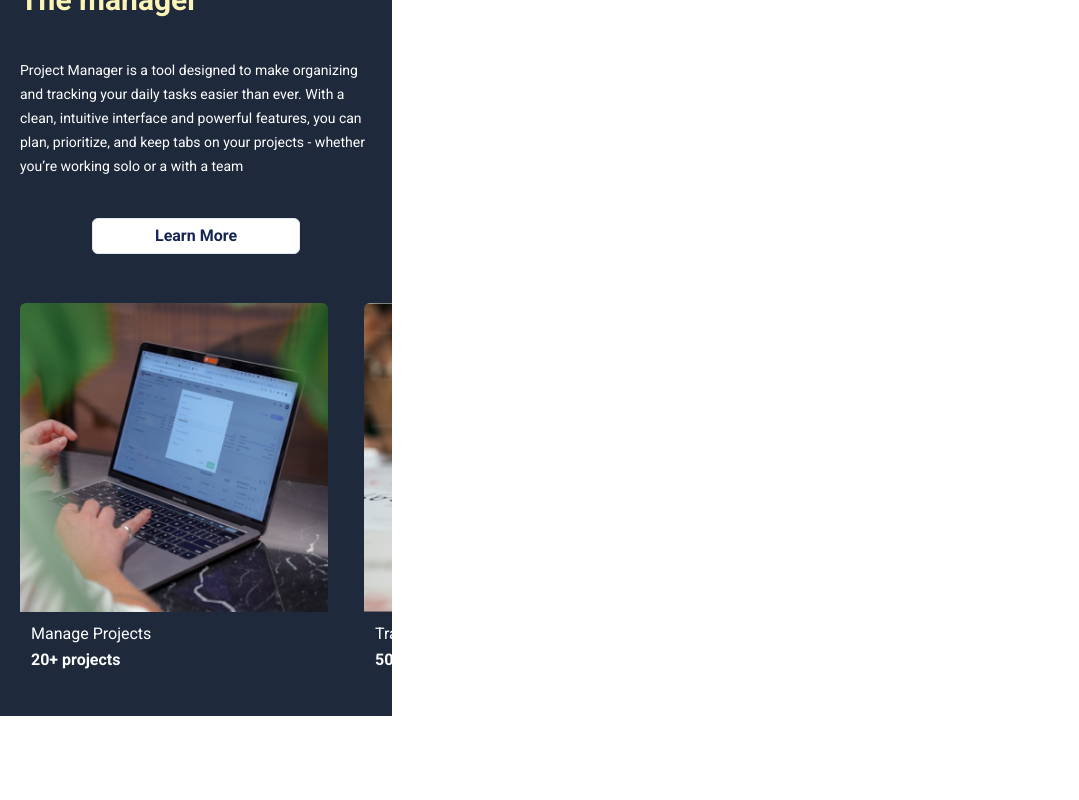
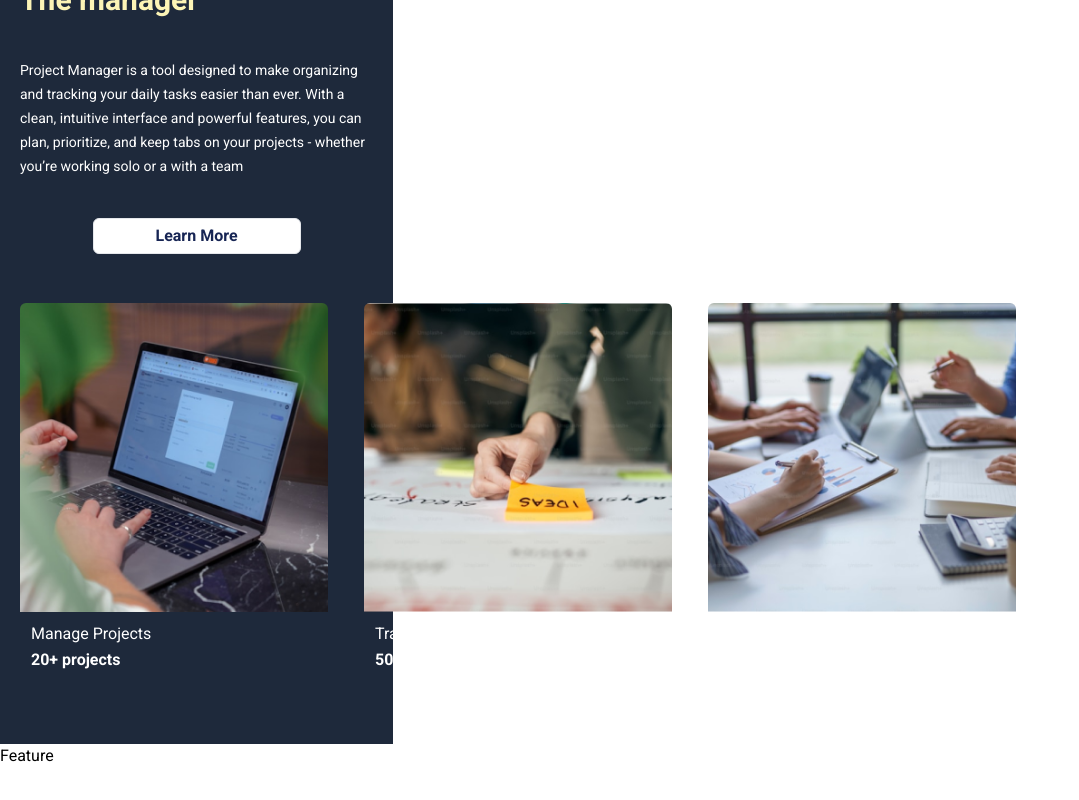
Before and after one commit to Enne-Amore/secondChallenge-compassPB, a React (Vite) app: page / in a window 1280 px wide. Shown: the part 766-1566 px from the top of the page, without its empty margins (0-1079 px from the left). After the commit the page ends 1534 px from the top, so only its background shows below. Built offline with nearby package versions, Linux system fonts and the light colour scheme.

Commit message:
feat: revised internal spacing

```diff
--- /dev/null
+++ b/src/components/Feature.tsx
@@ -0,0 +1,9 @@
+
+
+const Feature = () => {
+  return (
+    <div>Feature</div>
+  )
+}
+
+export default Feature
--- a/src/components/Manager.module.css
+++ b/src/components/Manager.module.css
@@ -1,5 +1,5 @@
 .manager {
-    @apply h-794 w-392 bg-blue-750 text-center pt-person1 text-white
+    @apply w-393 bg-blue-750 text-center pt-person1 text-white py-[60px]
 }
 
 .container {
@@ -20,16 +20,16 @@
 }
 
 .containList{
-    @apply flex flex-row mt-[49px] ml-5 overflow-y-auto h-screen
+    @apply flex flex-row mt-[49px] ml-5 overflow-x-auto w-screen
 }
 
 .card {
-    @apply w-[308px] h-[381px] text-left mr-9
+    @apply w-308 h-381 text-left mr-9
 
 }
 
 .containImg {
-    @apply w-[308px] h-[308px]
+    @apply w-308 h-308
 }
 
 .img {
--- a/src/pages/HomePage.tsx
+++ b/src/pages/HomePage.tsx
@@ -1,3 +1,4 @@
+import Feature from "../components/Feature"
 import Main from "../components/Main"
 import Manager from "../components/Manager"
 
@@ -9,6 +10,7 @@ export const HomePage = () => {
     <>
         <Main/>
         <Manager/>
+        <Feature/>
     </>
   )
 }
--- a/tailwind.config.js
+++ b/tailwind.config.js
@@ -16,11 +16,15 @@ export default {
       },
       width: {
         '342': '342px',
-        '392' : '392px'
+        '393' : '393px',
+        '308' : '308px',
+
       },
       height: {
         '285': '285px',
-        '794' : '794px'
+        '794' : '794px',
+        '308' : '308px',
+        '381' : '381px'
     },
       fontSize: {
         '24px': '24px',
```
